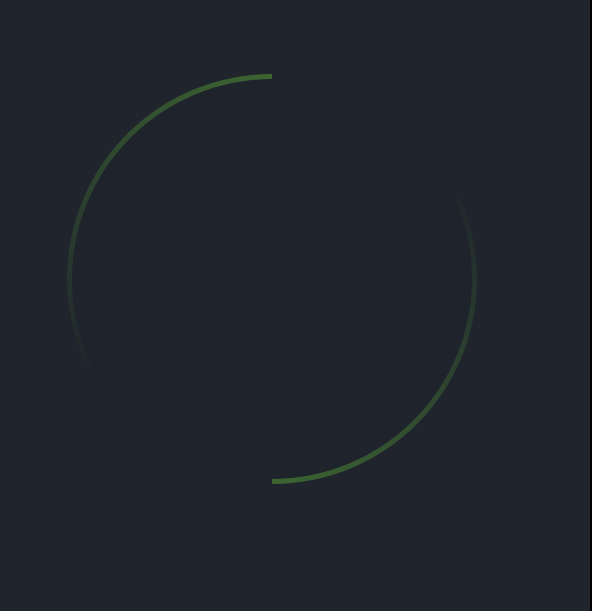
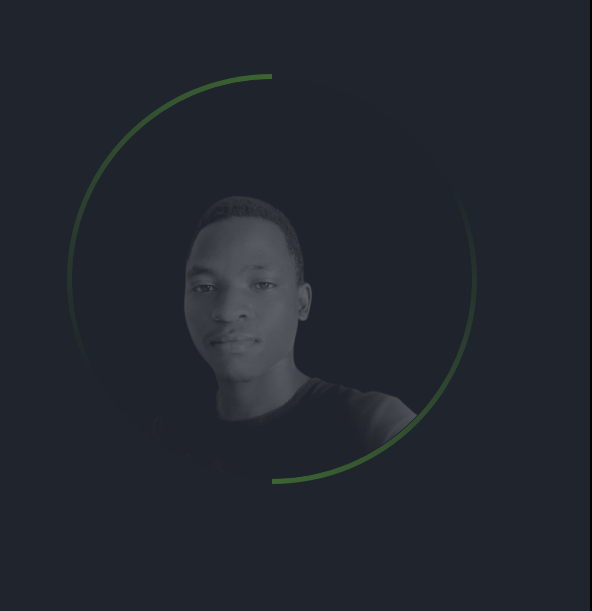
Before and after one commit to ayebazibwekenneth/Portfolio-website, a plain HTML site: page index.html in a window 1280 px wide. Shown: the part 151-762 px from the top of the page, 688-1280 px from the left. Drawn offline with nearby package versions, Linux system fonts and the light colour scheme.

Commit message:
Update index.html

```diff
--- a/index.html
+++ b/index.html
@@ -63,7 +63,7 @@
       <div class="home-img">
         <div class="img-box">
           <div class="img-item">
-            <img src="preview.png" />
+            <img src="home.png" />
           </div>
         </div>
       </div>
```
